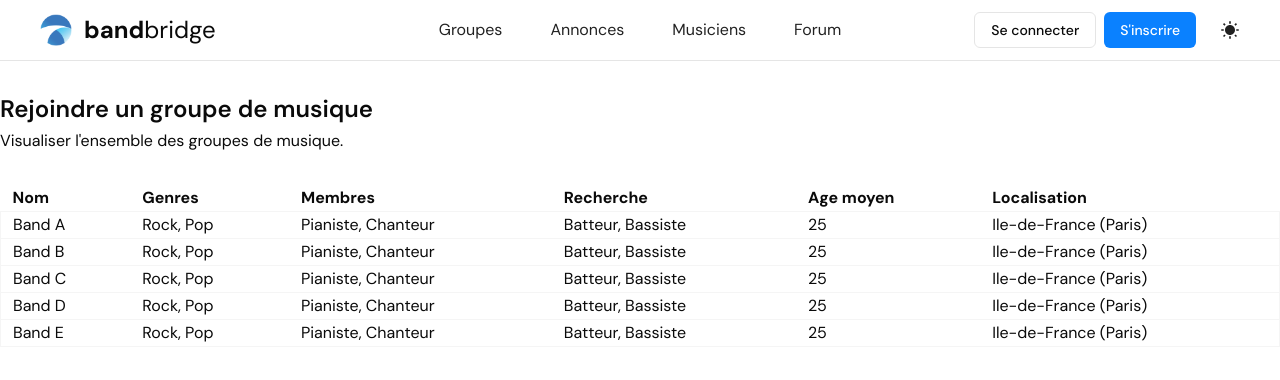
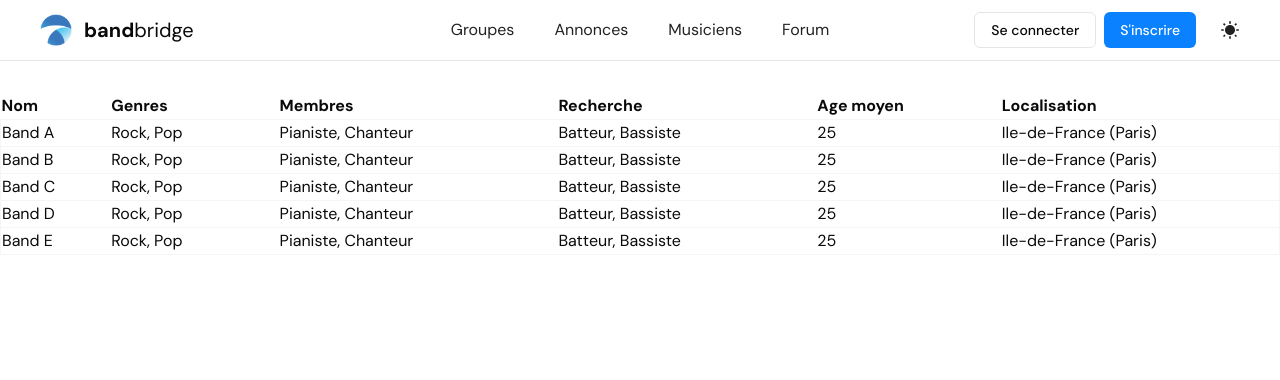
Before and after one commit to maxess3/bandbridge, a Next.js app in the folder client/: page /ads in a window 1280 px wide. Shown: the top 380 px of the page. Built offline with nearby package versions, Linux system fonts and the light colour scheme.

Commit message:
Update navbar

```diff
--- a/client/app/(pages)/ads/page.tsx
+++ b/client/app/(pages)/ads/page.tsx
@@ -2,14 +2,7 @@ import BandTable from "@/components/BandTable";
 
 export default function Ads() {
   return (
-    <div className="flex flex-col justify-center">
-      <div className="my-8">
-        <h1 className="text-2xl font-semibold">
-          Rejoindre un groupe de musique
-        </h1>
-        <p className="mt-1">Visualiser l'ensemble des groupes de musique.</p>
-      </div>
-
+    <div className="flex flex-col justify-center py-8">
       <BandTable />
     </div>
   );
--- a/client/components/BandTable.tsx
+++ b/client/components/BandTable.tsx
@@ -63,7 +63,10 @@ export default function BandTable() {
         {table.getHeaderGroups().map((headerGroup) => (
           <tr key={headerGroup.id}>
             {headerGroup.headers.map((header) => (
-              <th key={header.id} className="px-3">
+              <th
+                key={header.id}
+                className="[&:not(:first-child):not(:last-child)]:px-3"
+              >
                 {flexRender(
                   header.column.columnDef.header,
                   header.getContext()
@@ -77,7 +80,10 @@ export default function BandTable() {
         {table.getRowModel().rows.map((row) => (
           <tr key={row.id} className="border border-accent">
             {row.getVisibleCells().map((cell) => (
-              <td key={cell.id} className="px-3">
+              <td
+                key={cell.id}
+                className="[&:not(:first-child):not(:last-child)]:px-3"
+              >
                 {flexRender(cell.column.columnDef.cell, cell.getContext())}
               </td>
             ))}
--- a/client/components/navbar.tsx
+++ b/client/components/navbar.tsx
@@ -9,19 +9,19 @@ function Navbar() {
     <div>
       <nav className="font-host-grotesk flex items-center justify-center w-full py-3 border-b px-10">
         <div className="container flex justify-center items-center">
-          <div className="w-3/12 flex items-center gap-x-3">
+          <div className="w-4/12 flex items-center gap-x-3">
             <Image
               src="/bandbridge.png"
               alt="bandbridge logo"
               width={32}
               height={32}
             />
-            <Link href={"/"} className="font-host-grotesk text-2xl">
+            <Link href={"/"} className="font-host-grotesk text-xl">
               <span className="font-bold">band</span>bridge
             </Link>
           </div>
-          <div className="w-6/12">
-            <ul className="flex justify-center items-center gap-x-12 font-normal">
+          <div className="w-4/12">
+            <ul className="flex justify-center items-center gap-x-10 font-normal">
               <Link
                 href={"/contact"}
                 className="inline-flex items-center opacity-90"
@@ -48,7 +48,7 @@ function Navbar() {
               </Link>
             </ul>
           </div>
-          <div className="w-3/12 flex justify-end gap-x-6">
+          <div className="w-4/12 flex justify-end gap-x-6">
             <div className="flex gap-x-2">
               <Link
                 className="hover:bg-accent border justify-center text-sm px-4 py-2 h-9 rounded-md inline-flex items-center font-medium"
```
